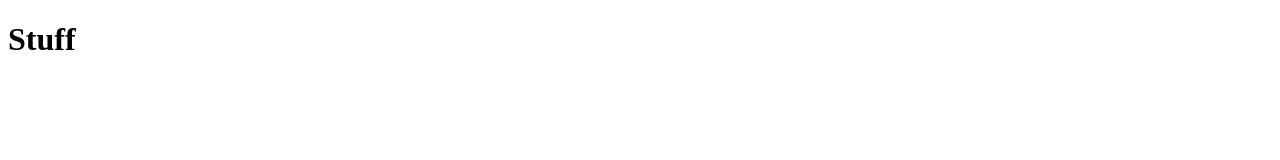
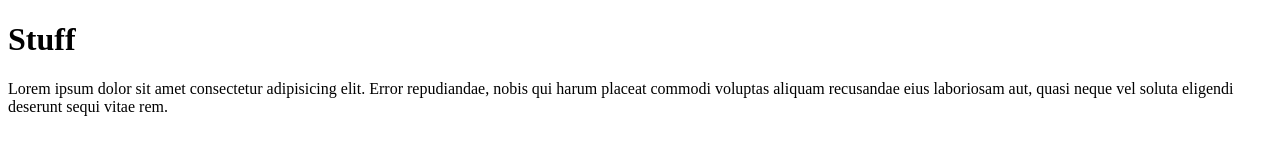
Before and after one commit to Personiac/git-merging, a plain HTML site: page simple-site/index.html in a window 1280 px wide. Drawn offline with Linux system fonts and the light colour scheme.

Commit message:
Added more context to index and JS

```diff
--- a/simple-site/index.html
+++ b/simple-site/index.html
@@ -9,6 +9,7 @@
     <header></header>
     <main>
         <h1>Stuff</h1>
+        <p>Lorem ipsum dolor sit amet consectetur adipisicing elit. Error repudiandae, nobis qui harum placeat commodi voluptas aliquam recusandae eius laboriosam aut, quasi neque vel soluta eligendi deserunt sequi vitae rem.</p>
     </main>
     <script src="scripts/main.js"></script>
 </body>
--- a/simple-site/scripts/main.js
+++ b/simple-site/scripts/main.js
@@ -1 +1,4 @@
+"use strict";
+
+// More stuff
 //Stuff
```
